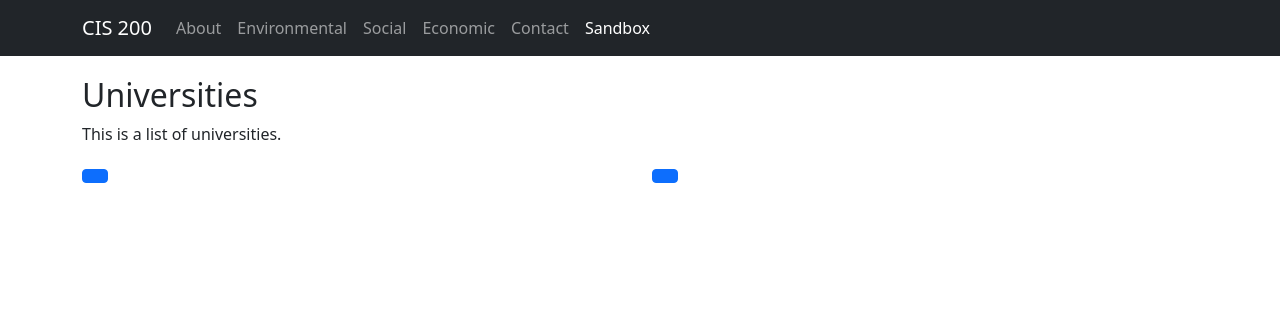
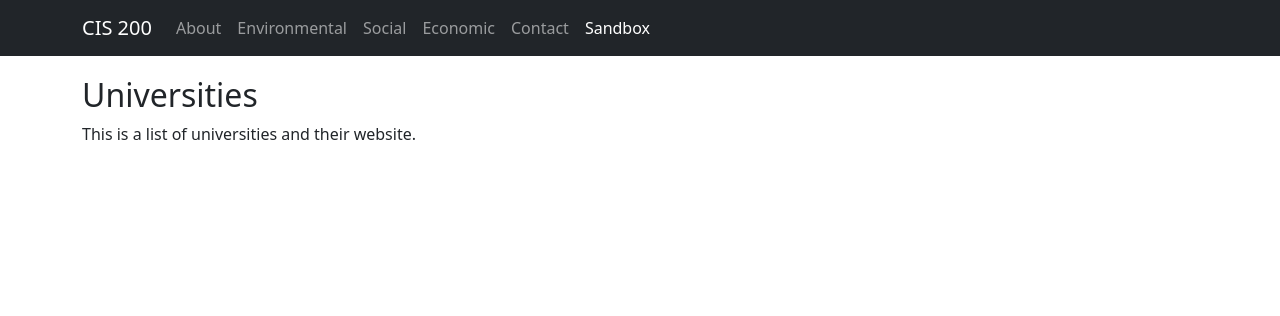
Before and after one commit to jack-hermanson/cis200, a Flask app: template main/web/templates/sandbox/universities.html in a window 1280 px wide. Shown: the top 316 px of the page. Run offline with Flask 2, Linux system fonts and the light colour scheme; the template is opened without the code that fills it, so the values that code supplies are empty; some libraries are stand-ins or nearby versions.

Commit message:
fix-universities

```diff
--- a/main/modules/sandbox/routes.py
+++ b/main/modules/sandbox/routes.py
@@ -45,6 +45,10 @@ def bored():
 @sandbox.route("/universities")
 def universities():
     universities_data = ApiRequest("http://universities.hipolabs.com/search?country=United+States").make_request()
+    for university in universities_data:
+        name = university["name"]
+        country = university["country"]
+        domain = university["domains"][0]
     return render_template(
         "sandbox/universities.html",
         universities_data=universities_data
--- a/main/web/templates/sandbox/universities.html
+++ b/main/web/templates/sandbox/universities.html
@@ -7,15 +7,22 @@
     <div class="row">
         <div class="col-12">
             <h2>Universities</h2>
-            <p>This is a list of universities.</p>
+            <p>This is a list of universities and their website.</p>
         </div>
     </div>
-    <div class="row">
-        <div class="col-12 col-lg-6 mb-3">
-            <button type="button" class="btn btn-primary">{{ universities_data[0]["name"]}}</button>
+
+    {% for university in universities_data %}
+        <div class="row">
+            <div class="col-12 col-lg-6">
+                <div class="alert alert-secondary">
+                    {{ university["name"] }}, {{ university["country"] }}
+                </div>
+            </div>
+            <div class="com-12 col-lg-6">
+                <div class="alert alert-danger">
+                    {{ university["domains"][0] }}
+                </div>
+            </div>
         </div>
-        <div class="col-12 col-lg-6 mb-3">
-            <button type="button" class="btn btn-primary">{{ universities_data[1]["name"]}}</button>
-        </div>
-    </div>
+    {% endfor %}
 {% endblock body %}
```
